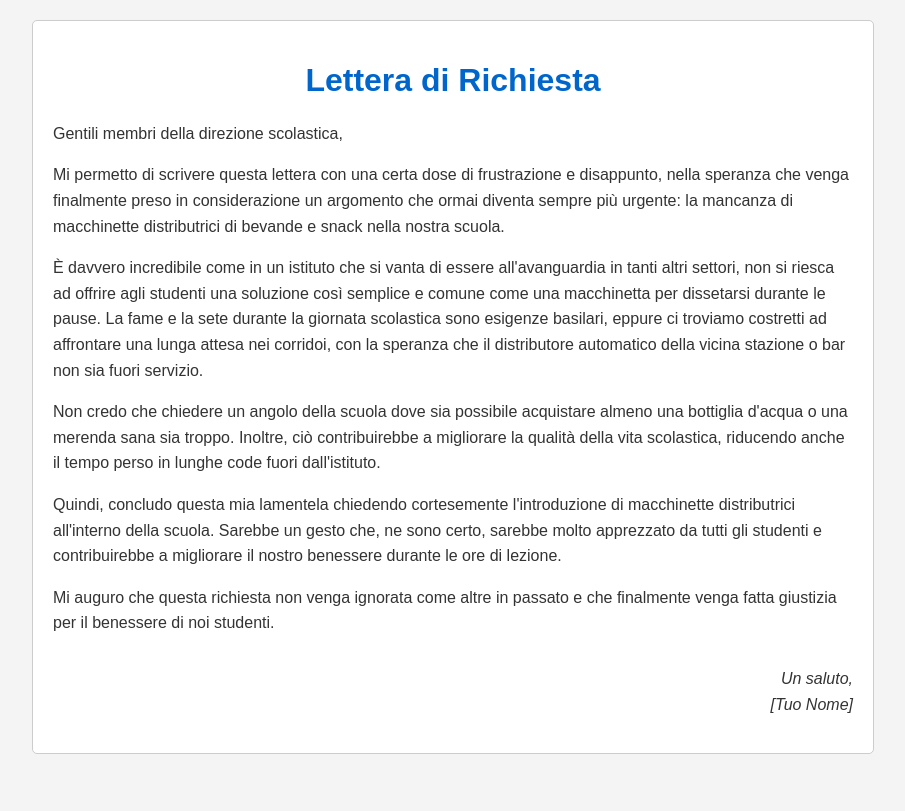
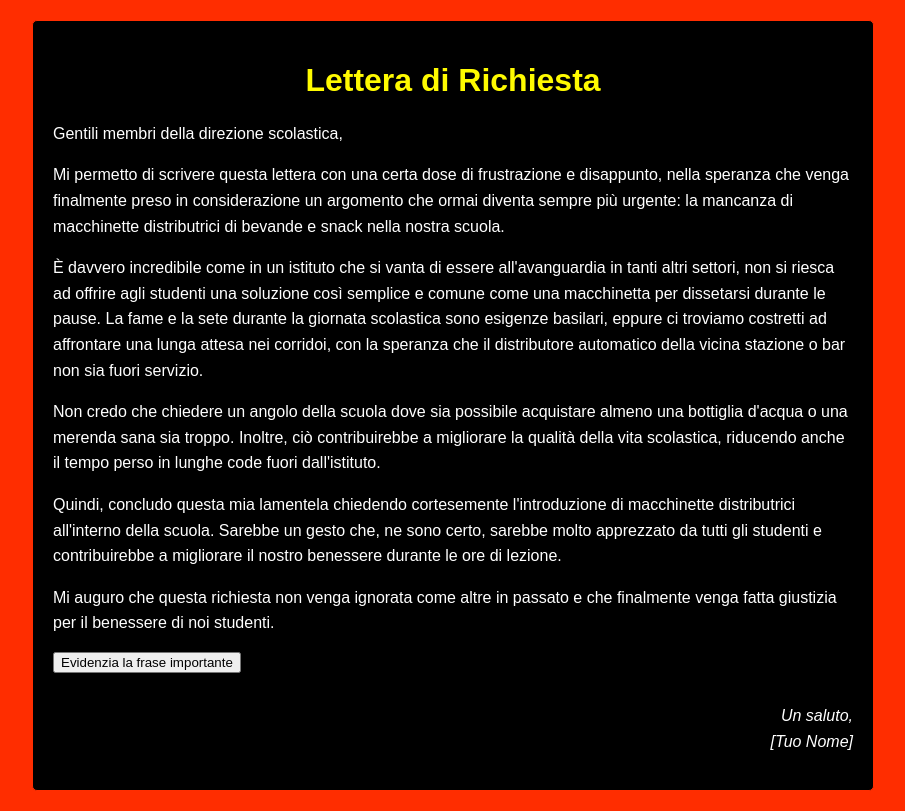
Before and after one commit to daniele6-se/lettera-macchinette, a plain HTML site: page index.html in a window 1280 px wide. Shown: the whole page, without its empty margins (187-1092 px from the left). Drawn offline with Linux system fonts and the light colour scheme.

Commit message:
lettera più cattiva

```diff
--- a/index.html
+++ b/index.html
@@ -3,25 +3,25 @@
 <head>
     <meta charset="UTF-8">
     <meta name="viewport" content="width=device-width, initial-scale=1.0">
-    <title>Lettera per l'introduzione delle macchinette</title>
+    <title>Lettera di Richiesta</title>
     <style>
         body {
             font-family: Arial, sans-serif;
             margin: 20px;
-            background-color: #f4f4f4;
-            color: #333;
+            background-color: #FF2D00; /* Rosso aggressivo */
+            color: white;
         }
         .lettera {
-            background-color: white;
+            background-color: #000000; /* Sfondo nero per la lettera */
             padding: 20px;
-            border: 1px solid #ccc;
+            border: 1px solid #FF2D00; /* Bordo rosso */
             border-radius: 5px;
             max-width: 800px;
             margin: 0 auto;
         }
         h1 {
             text-align: center;
-            color: #0066cc;
+            color: #FFFB00; /* Giallo brillante */
         }
         p {
             line-height: 1.6;
@@ -30,6 +30,13 @@
             margin-top: 30px;
             text-align: right;
             font-style: italic;
+        }
+        /* Stile per la frase che verrà evidenziata */
+        .evidenziata {
+            background-color: #FFFF00; /* Giallo per evidenziare */
+            font-size: 1.5em; /* Aumento della dimensione del testo */
+            font-weight: bold;
+            color: #FF2D00; /* Colore rosso per un contrasto forte */
         }
     </style>
 </head>
@@ -46,9 +53,20 @@
 
         <p>Quindi, concludo questa mia lamentela chiedendo cortesemente l'introduzione di macchinette distributrici all'interno della scuola. Sarebbe un gesto che, ne sono certo, sarebbe molto apprezzato da tutti gli studenti e contribuirebbe a migliorare il nostro benessere durante le ore di lezione.</p>
 
-        <p>Mi auguro che questa richiesta non venga ignorata come altre in passato e che finalmente venga fatta giustizia per il benessere di noi studenti.</p>
+        <!-- La frase che sarà evidenziata -->
+        <p id="fraseIncisiva">Mi auguro che questa richiesta non venga ignorata come altre in passato e che finalmente venga fatta giustizia per il benessere di noi studenti.</p>
+
+        <button onclick="evidenziaFrase()">Evidenzia la frase importante</button>
 
         <p class="firma">Un saluto, <br> [Tuo Nome]</p>
     </div>
+
+    <script>
+        function evidenziaFrase() {
+            // Seleziona l'elemento con l'ID 'fraseIncisiva' e aggiunge la classe 'evidenziata'
+            var frase = document.getElementById('fraseIncisiva');
+            frase.classList.toggle('evidenziata'); // Aggiunge o rimuove la classe
+        }
+    </script>
 </body>
 </html>
```
